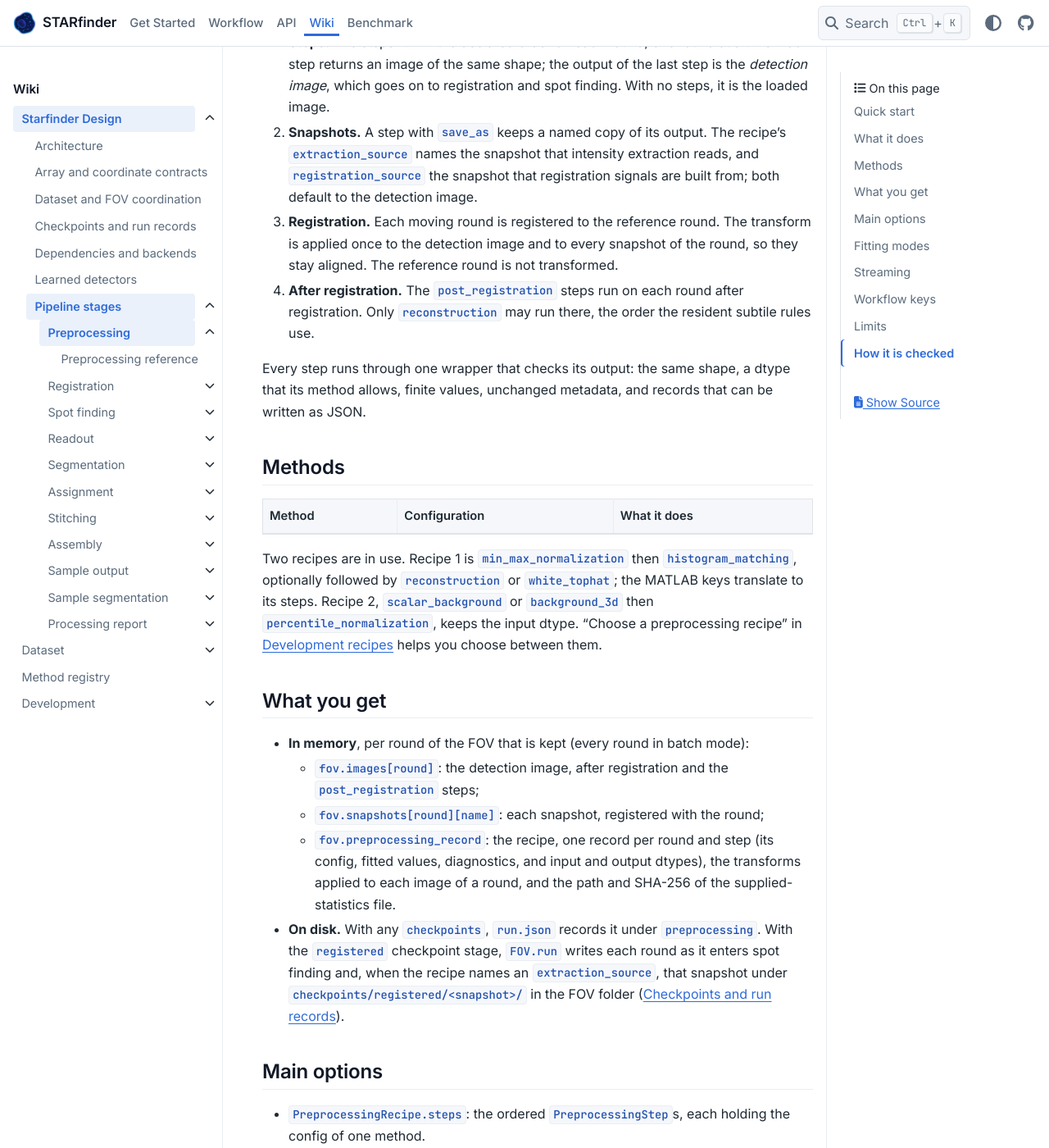
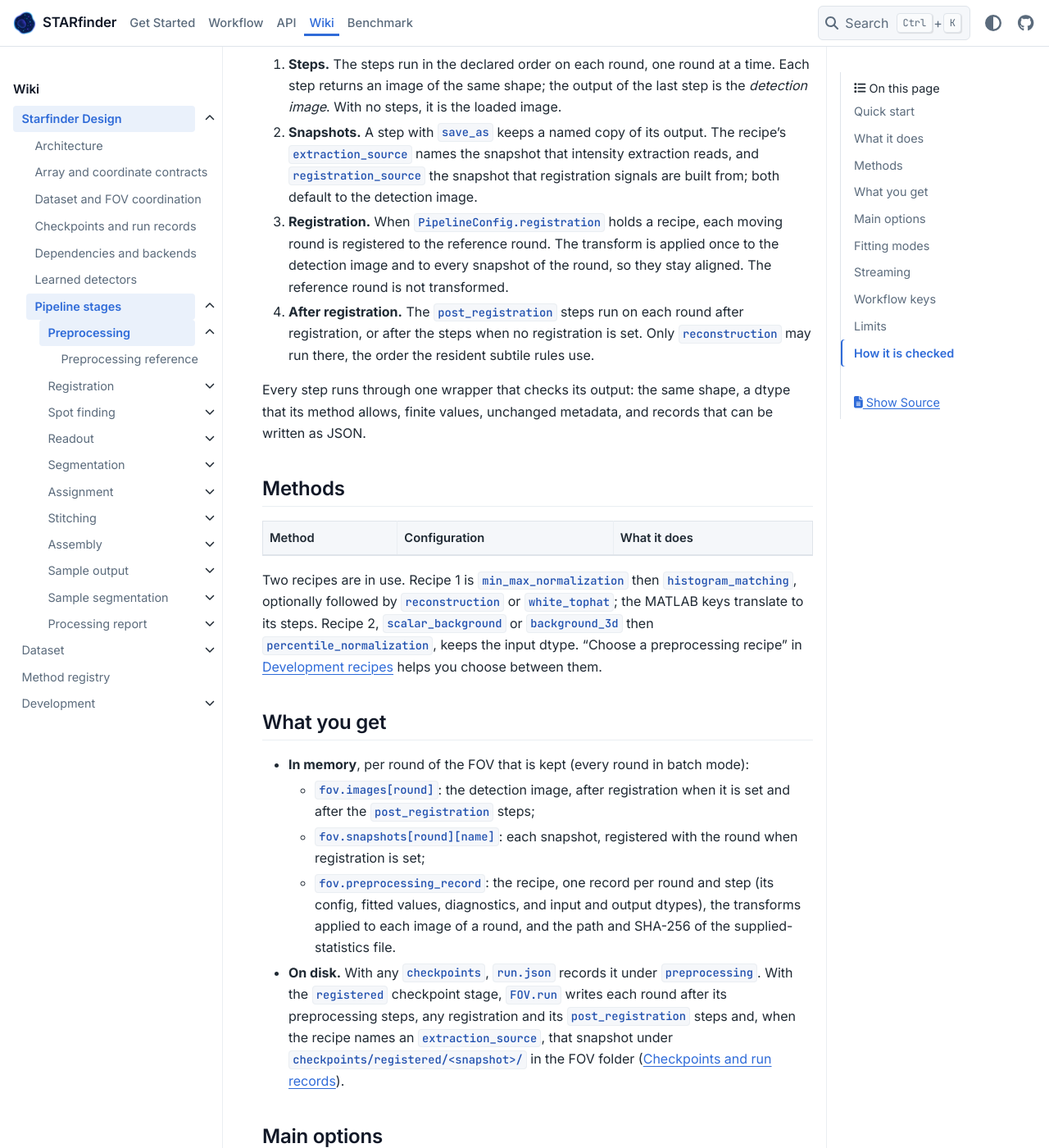
Before and after one commit to wanglab-broad/starfinder, a Sphinx documentation site: the page built from docs/preprocessing-contract.md, in a window 1280 px wide and 1400 px high, scrolled down 1098 px. Shown: the whole window at 82% size. Built offline with Sphinx 7.4.7 and the PyData theme 0.15.4, drawn with Linux system fonts in a browser that asks for light colours; some of the changed text lies outside the part shown.

Commit message:
fix(w-623): address review findings (restructure the preprocessing…)
(1) Registration and the other later stages are optional.
PipelineConfig.registration defaults to None (dataset/config.py:145),
and FOV.run then skips it (fov.py:1354-1355). I checked every sentence
on both pages about stage order, about what each round goes through, or
about an image's state after a stage, for the case where that stage is
off. Seven statements now name the condition: - the guide's lead - What
it does, items 1, 3 and 4 - What you get: images, snapshots and the
registered checkpoint - the post_registration main option - the
reference's two registered-file rows and its …

Linear-Issue: W-623

```diff
--- a/docs/preprocessing-contract.md
+++ b/docs/preprocessing-contract.md
@@ -1,11 +1,13 @@
 # Preprocessing
 
-Preprocessing corrects each round's image before registration: it removes background
-and normalizes intensities, so that rounds and channels can be compared. A
+Preprocessing corrects each round's image before the later stages: it removes
+background and normalizes intensities, so that rounds and channels can be compared. A
 `PreprocessingRecipe` in `PipelineConfig.preprocessing` lists the steps to run, in
 order; `None`, the default, means no preprocessing. Inside `FOV.run`, each round goes
-through the recipe's steps, then {doc}`registration <registration-contract>` when it is
-a moving round, then the recipe's `post_registration` steps, before spot finding.
+through the recipe's steps, then {doc}`registration <registration-contract>` when
+`PipelineConfig.registration` holds a recipe and the round is a moving round, then the
+recipe's `post_registration` steps. The stages after them, such as spot finding, run
+when they are set.
 
 The {doc}`preprocessing reference <preprocessing-algorithms>` lists every method,
 option and record; the {doc}`preprocessing API <api/preprocessing>` documents the
@@ -49,18 +51,18 @@
 
 1. **Steps.** The steps run in the declared order on each round, one round at a time.
    Each step returns an image of the same shape; the output of the last step is the
-   *detection image*, which goes on to registration and spot finding. With no steps,
-   it is the loaded image.
+   *detection image*. With no steps, it is the loaded image.
 2. **Snapshots.** A step with `save_as` keeps a named copy of its output. The recipe's
    `extraction_source` names the snapshot that intensity extraction reads, and
    `registration_source` the snapshot that registration signals are built from; both
    default to the detection image.
-3. **Registration.** Each moving round is registered to the reference round. The
-   transform is applied once to the detection image and to every snapshot of the
-   round, so they stay aligned. The reference round is not transformed.
+3. **Registration.** When `PipelineConfig.registration` holds a recipe, each moving
+   round is registered to the reference round. The transform is applied once to the
+   detection image and to every snapshot of the round, so they stay aligned. The
+   reference round is not transformed.
 4. **After registration.** The `post_registration` steps run on each round after
-   registration. Only `reconstruction` may run there, the order the resident subtile
-   rules use.
+   registration, or after the steps when no registration is set. Only `reconstruction`
+   may run there, the order the resident subtile rules use.
 
 Every step runs through one wrapper that checks its output: the same shape, a dtype
 that its method allows, finite values, unchanged metadata, and records that can be
@@ -80,16 +82,18 @@
 ## What you get
 
 * **In memory**, per round of the FOV that is kept (every round in batch mode):
-  * `fov.images[round]`: the detection image, after registration and the
-    `post_registration` steps;
-  * `fov.snapshots[round][name]`: each snapshot, registered with the round;
+  * `fov.images[round]`: the detection image, after registration when it is set and
+    after the `post_registration` steps;
+  * `fov.snapshots[round][name]`: each snapshot, registered with the round when
+    registration is set;
   * `fov.preprocessing_record`: the recipe, one record per round and step (its
     config, fitted values, diagnostics, and input and output dtypes), the transforms
     applied to each image of a round, and the path and SHA-256 of the
     supplied-statistics file.
 * **On disk.** With any `checkpoints`, `run.json` records it under `preprocessing`.
-  With the `registered` checkpoint stage, `FOV.run` writes each round as it enters
-  spot finding and, when the recipe names an `extraction_source`, that snapshot under
+  With the `registered` checkpoint stage, `FOV.run` writes each round after its
+  preprocessing steps, any registration and its `post_registration` steps and, when the
+  recipe names an `extraction_source`, that snapshot under
   `checkpoints/registered/<snapshot>/` in the FOV folder ({doc}`checkpoints`).
 
 ## Main options
@@ -99,7 +103,8 @@
 * `PreprocessingStep.save_as`: keeps the step's output as a named snapshot.
 * `PreprocessingRecipe.extraction_source` and `registration_source`: the snapshots
   that extraction and registration read.
-* `PreprocessingRecipe.post_registration`: the steps run after registration.
+* `PreprocessingRecipe.post_registration`: the steps run after registration, or after
+  the other steps when no registration is set.
 * `PreprocessingRecipe.supplied_statistics` and the `fit` option of the methods that
   have one: sample-level statistics.
 
```
Also changed, not shown: other parts of docs/preprocessing-contract.md (+2 -3 lines), docs/preprocessing-algorithms.md (+18 -19 lines).
